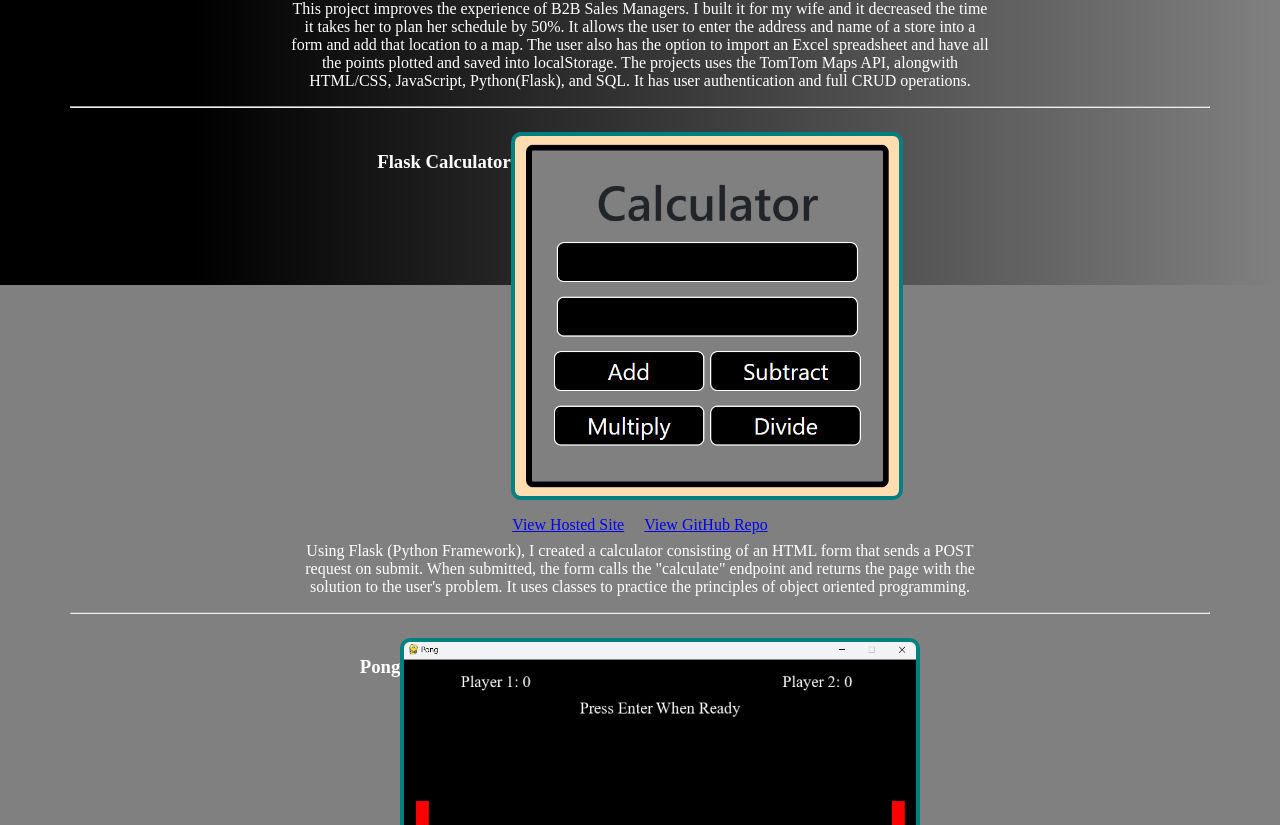
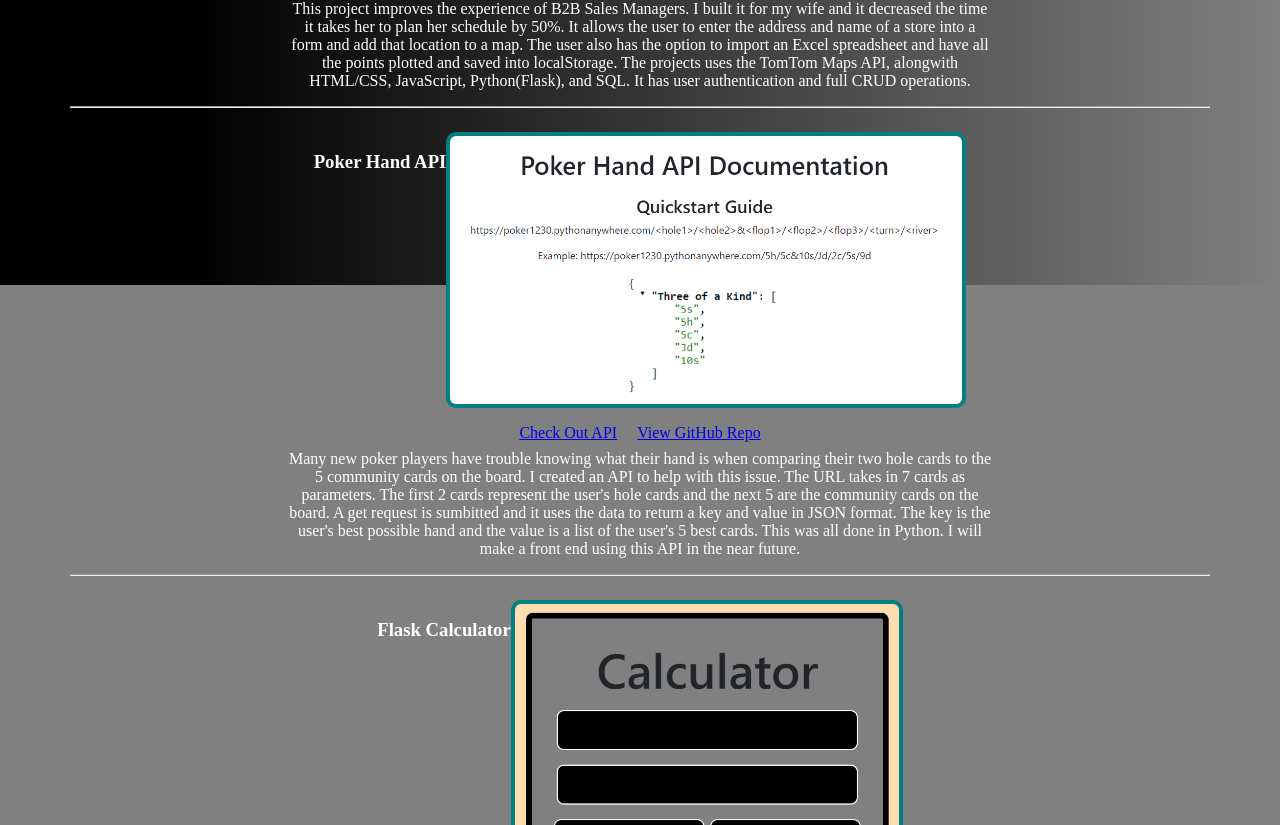
Before and after one commit to codeblue1230/portfolio, a React (Vite) app in the folder my_portfolio/: page /portfolio in a window 1280 px wide. Shown: the part 515-1340 px from the top of the page. Built offline with nearby package versions, Linux system fonts and the light colour scheme.

Commit message:
add poker api to portfolio

```diff
--- a/my_portfolio/src/components/MyPortfolio/MyPortfolio.jsx
+++ b/my_portfolio/src/components/MyPortfolio/MyPortfolio.jsx
@@ -14,6 +14,7 @@ import map from "../../assets/images/map.png"
 import calc from "../../assets/images/calc.png"
 import number from "../../assets/images/number.png"
 import pong from "../../assets/images/pong_ss.png"
+import poker from "../../assets/images/poker.png"
 
 const PortfolioHeading = styled("h1")({
     textAlign: "center",
@@ -174,6 +175,28 @@ export const MyPortfolio = () => {
                 </Row>
                 <hr style={{width: "90%", margin: "2vh auto 1vh auto"}}/>
                 <Row style={{display: "flex", justifyContent: "center", marginTop: "3vh", textAlign: "center"}}>
+                    <h3>Poker Hand API</h3>
+                    <Image src={poker}/>
+                </Row>
+                <Row style={{marginTop: "2vh"}}>
+                    <Col xs={12} style={{display: "flex", justifyContent: "center", gap: "20px"}}>
+                        <PortfolioButton href="https://poker1230.pythonanywhere.com/">Check Out API</PortfolioButton>
+                        <PortfolioButton href="https://github.com/codeblue1230/poker_api.git">View GitHub Repo</PortfolioButton>
+                    </Col>
+                    <Col style={{display: "flex"}}>
+                        <ProjectDescription>
+                            Many new poker players have trouble knowing what their hand is when comparing their two hole
+                            cards to the 5 community cards on the board.  I created an API to help with this issue.  The URL
+                            takes in 7 cards as parameters.  The first 2 cards represent the user's hole cards and the next
+                            5 are the community cards on the board.  A get request is sumbitted and it uses the data to
+                            return a key and value in JSON format.  The key is the user's best possible hand and the value
+                            is a list of the user's 5 best cards.  This was all done in Python.  I will make a front
+                            end using this API in the near future.
+                        </ProjectDescription>
+                    </Col>
+                </Row>
+                <hr style={{width: "90%", margin: "2vh auto 1vh auto"}}/>
+                <Row style={{display: "flex", justifyContent: "center", marginTop: "3vh", textAlign: "center"}}>
                     <h3>Flask Calculator</h3>
                     <CalcImage src={calc}/>
                 </Row>
```
Also changed, not shown: my_portfolio/src/assets/images/poker.png (added).
